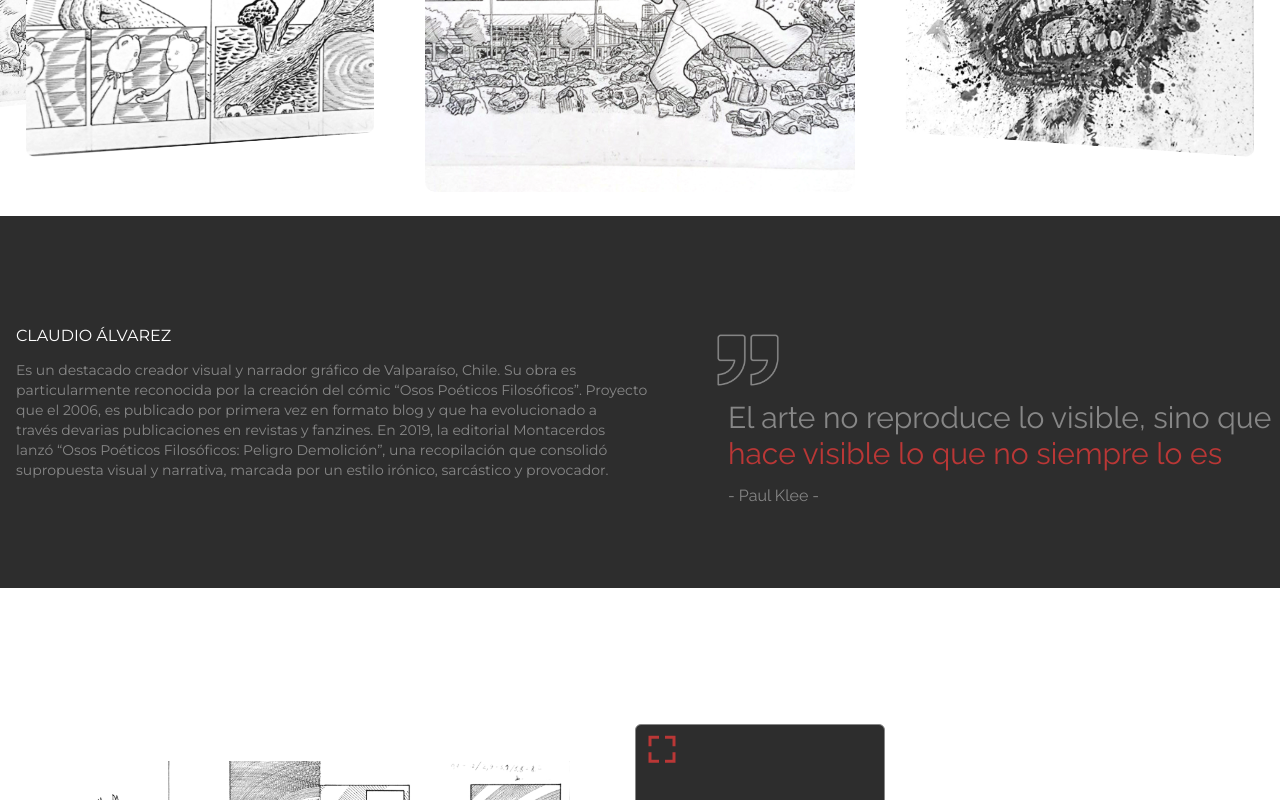
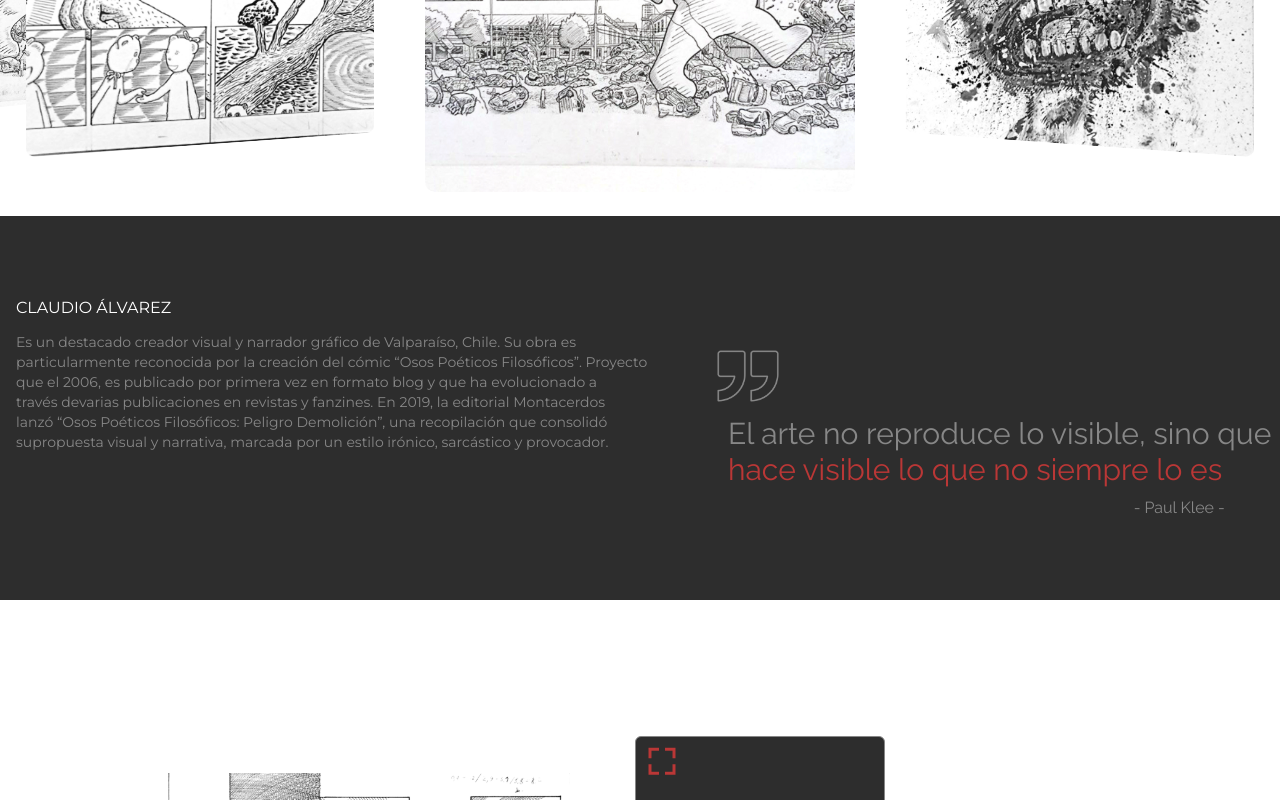
Before and after one commit to Najdorf12/gallery-app, a React (Vite) app: page /artist/ClaudioAlvarex in a window 1280 px wide. Shown: the part 446-1246 px from the top of the page. Built offline with nearby package versions, Linux system fonts and the light colour scheme.

Commit message:
add description

```diff
--- a/src/pages/ArtistDetail.jsx
+++ b/src/pages/ArtistDetail.jsx
@@ -26,9 +26,9 @@ const ArtistDetail = ({ artistsData }) => {
         </div>
       </article>
 
-      <article className="bg-blackCustom pt-6 pb-5 text-balance z-50 relative lg:flex lg:py-20 lg:justify-evenly lg:items-center">
-        <div className="px-4 font-text2 font-normal flex flex-col max-w-[700px]">
-          <p className="text-whiteCustom text-base 2xl:text-base">
+      <article className="bg-blackCustom py-9 text-balance z-50 relative lg:flex lg:py-20 lg:justify-evenly lg:items-end">
+        <div className="px-4 font-text2 font-normal flex flex-col max-w-[700px] lg:self-start">
+          <p className="text-whiteCustom text-base 2xl:text-lg">
             {artist.fullName.toUpperCase()}
           </p>
           <p className="text-balance text-start pr-6 text-grayCustom mt-3 text-sm 2xl:text-base">
@@ -36,7 +36,7 @@ const ArtistDetail = ({ artistsData }) => {
           </p>
         </div>
 
-        <div className="relative  mt-20 ml-4 pl-3 pt-2 text-balance  font-normal text-grayCustom font-text text-3xl max-w-[700px] lg:pt-6 xl:text-4xl xl:mt-0 2xl:text-5xl">
+        <div className="relative mt-24 ml-4 pl-3 pt-3 text-balance  font-normal text-grayCustom font-text text-3xl max-w-[700px] lg:pt-6 xl:text-4xl xl:mt-12 2xl:text-5xl  2xl:max-w-[900px]">
           <figure className="absolute -top-14 -left-2">
             <img src={quote} alt="quote-icon" className="w-16 lg:w-20" />
           </figure>
@@ -45,7 +45,7 @@ const ArtistDetail = ({ artistsData }) => {
             <span className="text-redCustom">
             hace visible lo que no siempre lo es {" "}
             </span>
-         <div className="text-base mt-3 2xl:text-lg 2xl:mt-4"> - Paul Klee -</div>
+         <div className="text-base mt-2 flex justify-end w-[90%] xl:text-lg 2xl:mt-4 2xl:text-xl"> - Paul Klee -</div>
           </article>
         </div>
       </article>
```
